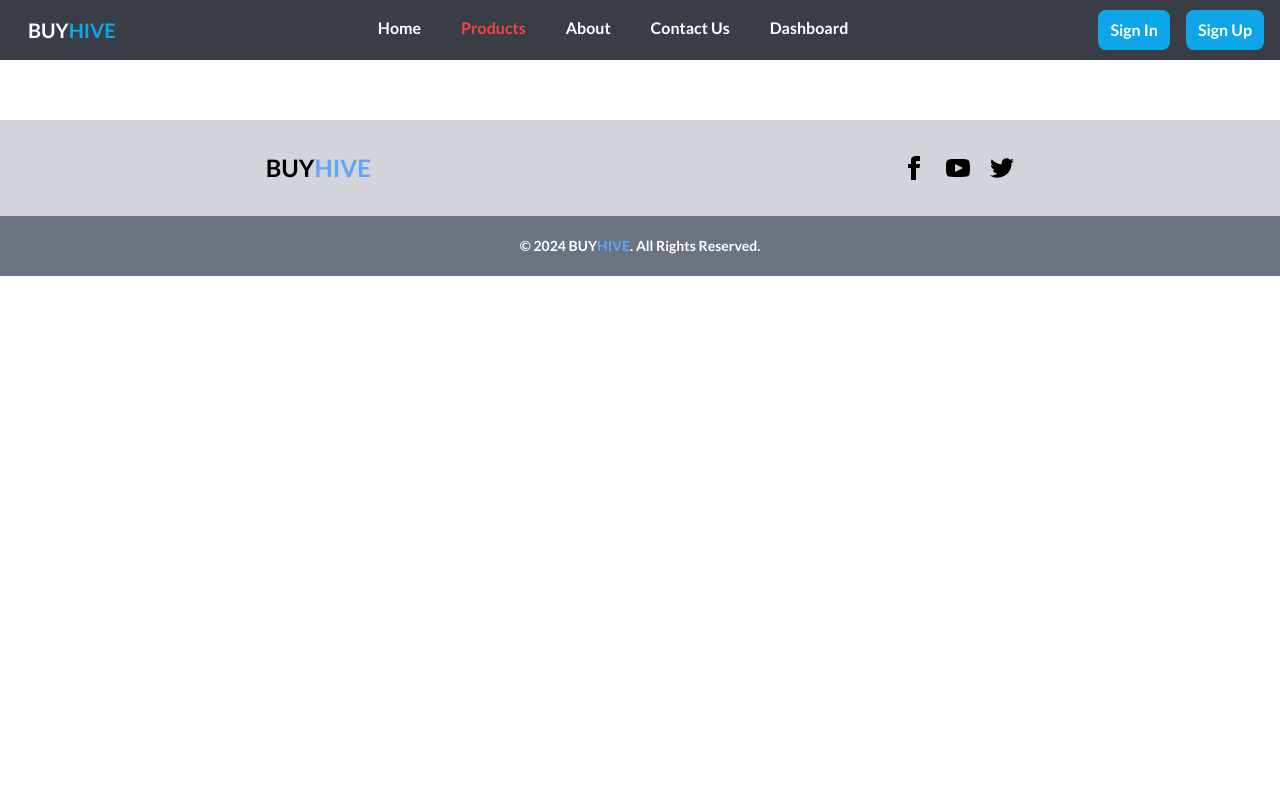
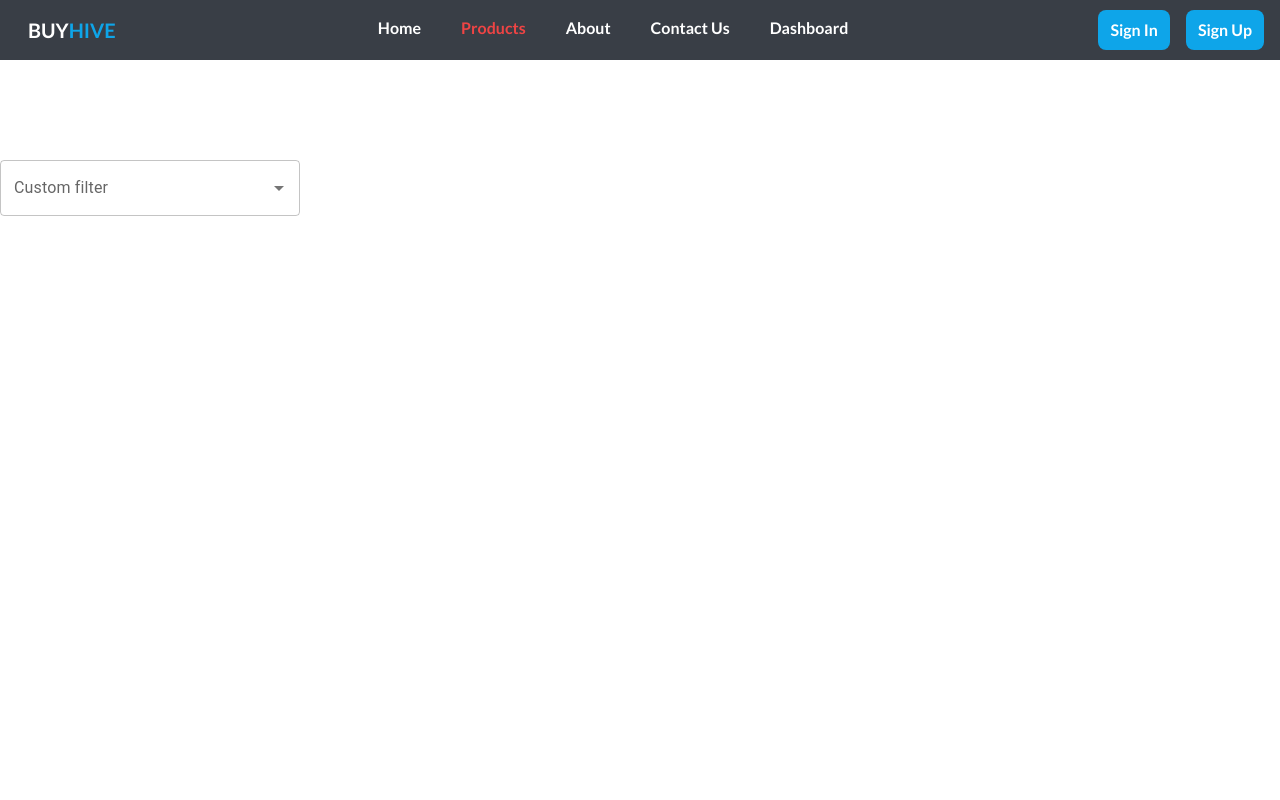
Before and after one commit to meizan2142/MERN-FRONTEND, a React (Vite) app: page /products in a window 1280 px wide. Shown: the top 800 px of the page. Built offline with nearby package versions, Linux system fonts and the light colour scheme; no server answers; a web font is replaced by a local one.

Commit message:
About page is created successfully

```diff
--- a/src/Components/UserInfo/UserInfo.jsx
+++ b/src/Components/UserInfo/UserInfo.jsx
@@ -3,7 +3,7 @@ import { useEffect, useRef, useState } from "react";
 import { useAuth } from "../../hooks/useAuth";
 
 export const UserInfo = () => {
-    const {logOut, user} = useAuth()
+    const { logOut, user } = useAuth()
     const dropDownRef = useRef(null);
     const [open, setOpen] = useState(false);
 
--- a/src/Pages/About/About.jsx
+++ b/src/Pages/About/About.jsx
@@ -1,6 +1,11 @@
 const About = () => {
     return (
-        <div>About</div>
+        <div className=" pt-32 min-h-screen px-10 container mx-auto flex justify-center items-center">
+            <div className="w-full max-w-md rounded-lg bg-white px-10 pb-10 pt-8 shadow-md">
+                <h2 className="text-center text-3xl font-semibold tracking-tight">About Us</h2>
+                Discover a seamless online shopping experience with BUY<span className="text-blue-400">HIVE</span>. Explore a wide range of products, unbeatable deals, and secure payment options. Shop with ease and convenience—your satisfaction is our priority!
+            </div>
+        </div>
     )
 }
 
--- a/src/Pages/Products/Products.jsx
+++ b/src/Pages/Products/Products.jsx
@@ -1,7 +1,29 @@
+import TextField from '@mui/material/TextField';
+import Autocomplete, { createFilterOptions } from '@mui/material/Autocomplete';
+const filterOptions = createFilterOptions({
+    matchFrom: 'start',
+    stringify: (option) => option.title,
+});
 const Products = () => {
     return (
-        <div>Products</div>
+        <Autocomplete
+        className='py-40 min-h-screen'
+            options={top100Films}
+            getOptionLabel={(option) => option.title}
+            filterOptions={filterOptions}
+            sx={{ width: 300 }}
+            renderInput={(params) => <TextField {...params} label="Custom filter" />}
+        />
     )
 }
 
 export default Products
+
+const top100Films = [
+    { title: 'The Shawshank Redemption', year: 1994 },
+    { title: 'The Godfather', year: 1972 },
+    { title: 'The Godfather: Part II', year: 1974 },
+    { title: 'The Dark Knight', year: 2008 },
+    { title: '12 Angry Men', year: 1957 },
+    { title: "Schindler's List", year: 1993 }
+];
--- a/src/Pages/Register/Register.jsx
+++ b/src/Pages/Register/Register.jsx
@@ -123,13 +123,13 @@ export const Register = () => {
                     }
                 </div>
                 <div className="space-y-2 text-sm text-zinc-700 dark:text-zinc-300">
-                    <label htmlFor="select" className="block font-bold text-black">
+                    <label htmlFor="role" className="block font-bold text-black">
                         Select Role
                     </label>
                     <select
                         className="flex h-10 w-full rounded-md border px-3 py-2 text-sm focus:ring-1 text-black focus-visible:outline-none dark:border-zinc-700"
-                        id="select"
-                        {...register('select', { required: true })}
+                        id="role"
+                        {...register('role', { required: true })}
                     >
                         <option value="buyer">Buyer</option>
                         <option value="seller">Seller</option>
```
